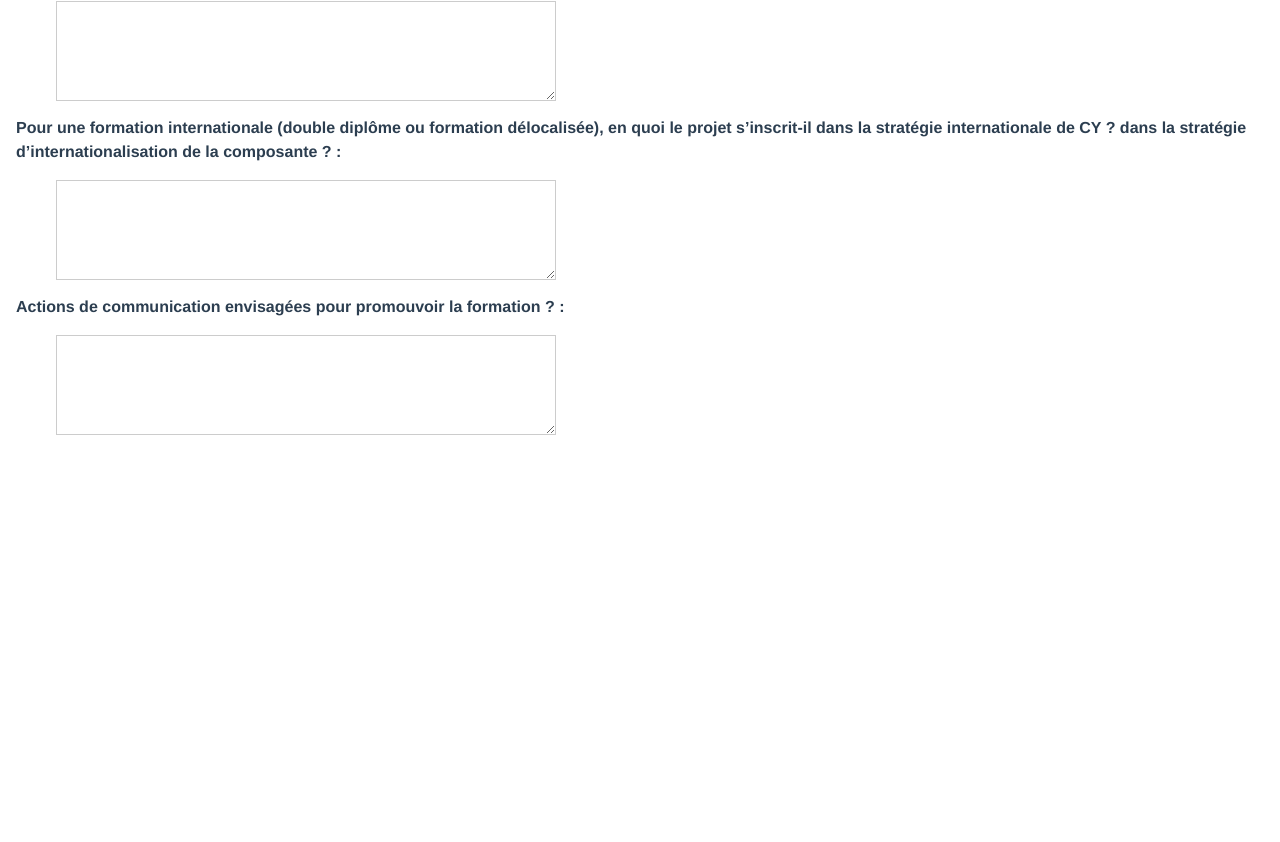
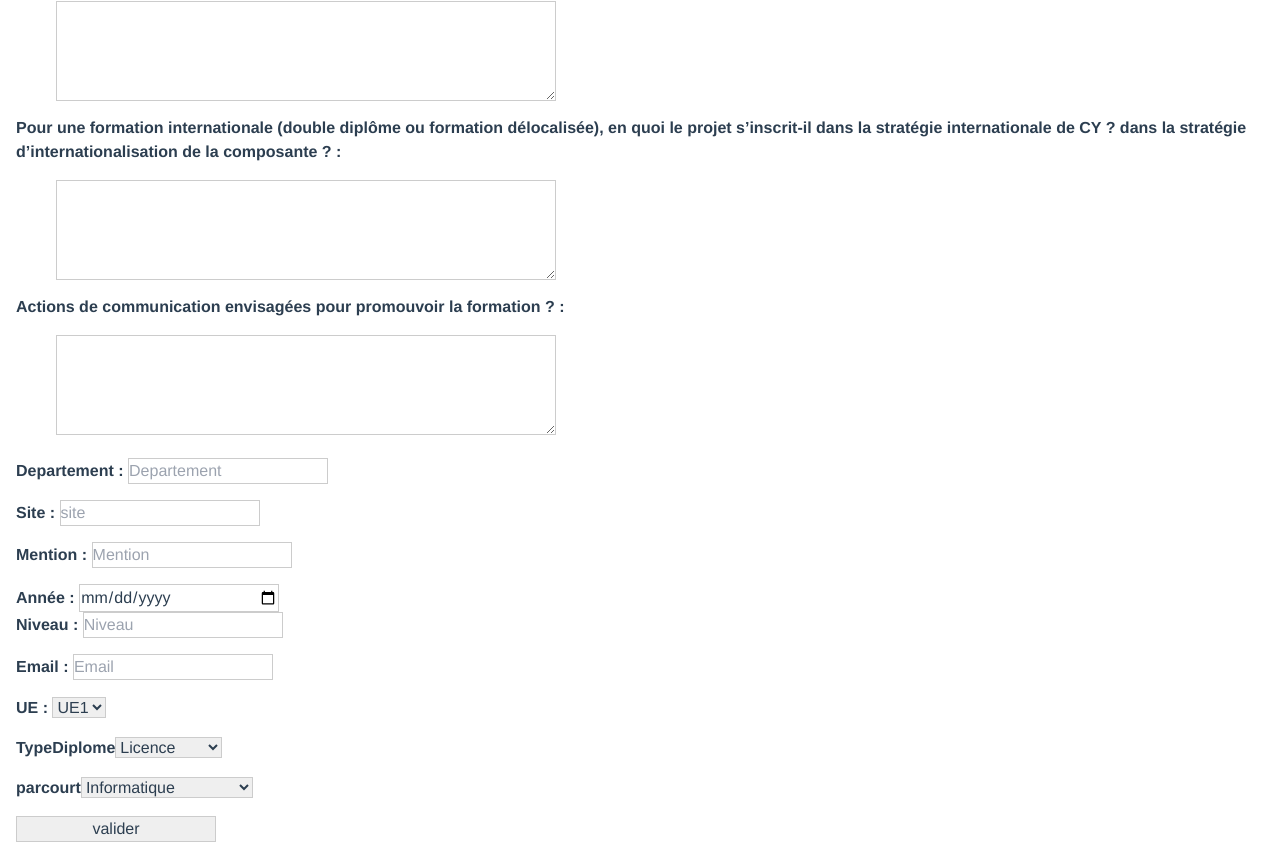
Before and after one commit to MargauxRUSSEIL/Projet-1, a Vue app in the folder mcc/: page / in a window 1280 px wide. Shown: the part 3491-4333 px from the top of the page. Before the commit the page ends 3933 px from the top, so only its background shows below. Built offline with nearby package versions, Linux system fonts and the light colour scheme.

Commit message:
second form

```diff
--- a/mcc/src/App.vue
+++ b/mcc/src/App.vue
@@ -2,17 +2,19 @@
 
   <Header/>
   <Formulaire/>
+  <SecondForm/>
 </template>
 
 <script>
 import Header from '@/components/Header.vue'
 import Formulaire from '@/components/Formulaire.vue'
-
+import SecondForm from '@/components/SecondForm.vue'
 export default {
   name: 'App',
   components: {
     Header,
-    Formulaire
+    Formulaire,
+    SecondForm
   }
 }
 </script>
--- /dev/null
+++ b/mcc/src/components/SecondForm.vue
@@ -0,0 +1,64 @@
+    <template>
+    <div class="ml-4 font-bold">
+    <div class="mt-4">
+      <label for="dep">Departement : </label>
+      <input type="text" id="dep" name="dep" placeholder="Departement" />
+</div>
+<div class="mt-4">
+      <label for="site">Site : </label>
+      <input type="text" id="site" name="site" placeholder="site" />
+</div>
+<div class="mt-4">
+      <label for="mention">Mention : </label>
+      <input type="text" id="mention" name="mention" placeholder="Mention" />
+      </div>
+<div class="mt-4">
+      <label for="annee">Année : </label>
+      <input type="date" id="date" name="date" placeholder="date" /><br />
+      <label for="niveau">Niveau : </label>
+      <input type="text" id="niveau" name="niveau" placeholder="Niveau" />
+</div>
+<div class="mt-4">
+      <label for="contact">Email : </label>
+      <input type="text" id="email" name="email" placeholder="Email" />
+</div>
+<div class="mt-4">
+      <label for="ue">UE : </label>
+      <select id="ue" name="country">
+        <option value="ue1">UE1</option>
+        <option value="ue2">UE2</option>
+        <option value="ue3">UE3</option>
+      </select>
+</div>
+<div class="mt-4">
+      <label for="diplome">TypeDiplome</label>
+      <select id="diplome" name="diplome">
+        <option value="licence">Licence</option>
+        <option value="master">Master</option>
+        <option value="licencepro">Licence Pro</option>
+      </select>
+</div>
+<div class="mt-4">
+      <label for="parcourt">parcourt</label>
+      <select id="parcourt" name="parcourt">
+        <option value="informatique">Informatique</option>
+        <option value="web">Developpement Web</option>
+        <option value="managment">Managment</option>
+      </select>
+</div>
+<div class="mt-4" >
+      <input type="submit" value="valider" class="button" />
+     </div>
+      </div>
+</template>
+
+<style>
+
+input{
+     border: 1px solid #ccc;
+     width: 200px;
+}
+select{
+     border: 1px solid #ccc;
+}
+</style>
```
